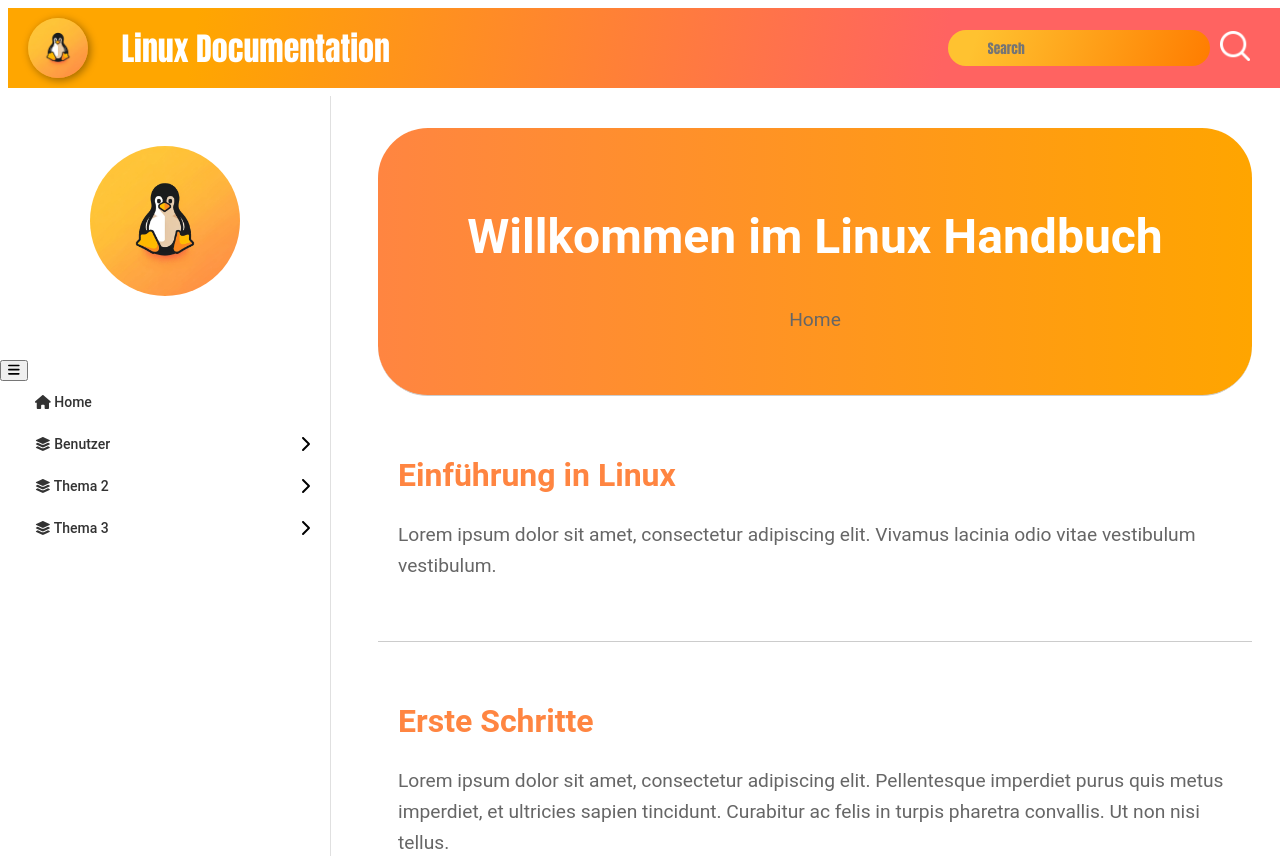
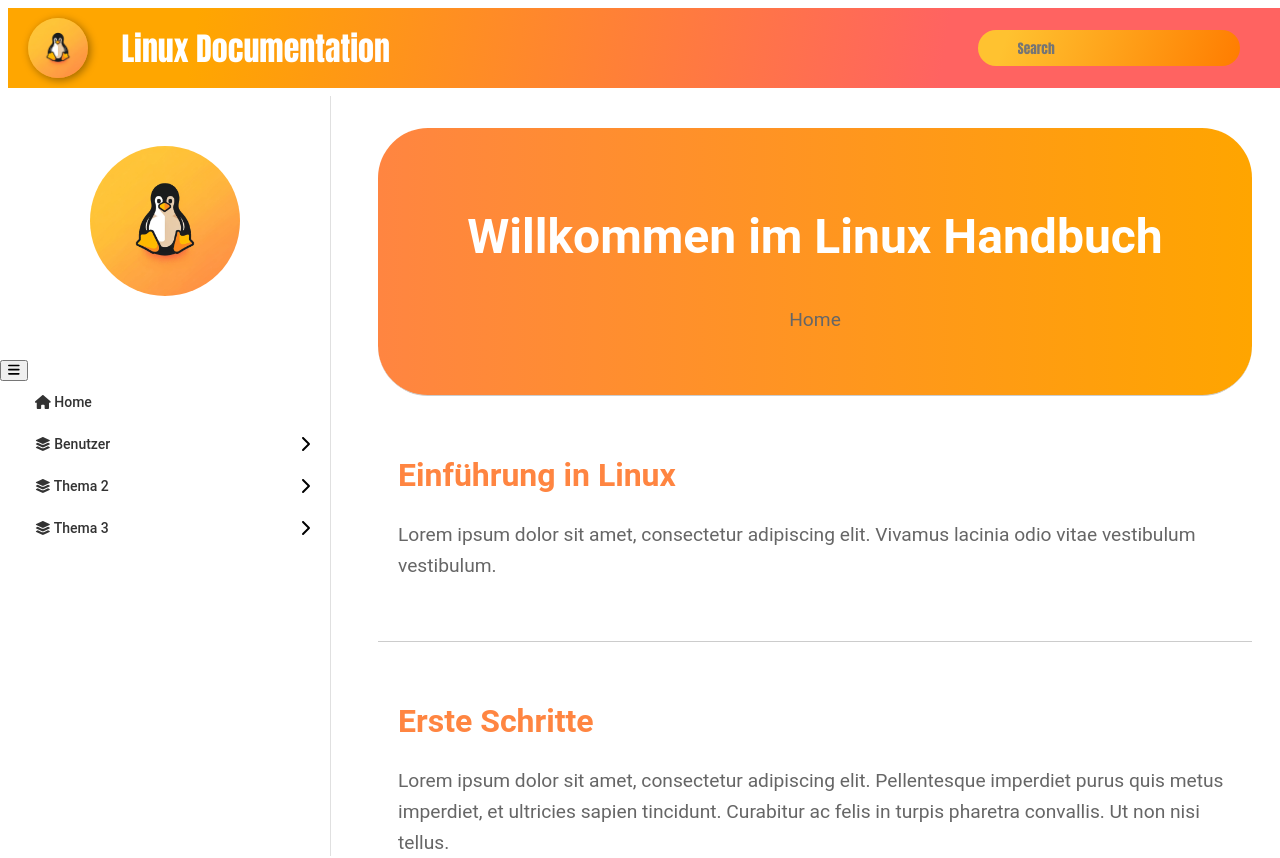
Before and after one commit to rtinase/linux-manual, a React (Create React App) app: page / in a window 1280 px wide. Shown: the top 858 px of the page. Built offline with nearby package versions, Linux system fonts and the light colour scheme.

Commit message:
+ search with url

```diff
--- a/src/App.js
+++ b/src/App.js
@@ -12,8 +12,8 @@
 
   return (
     <div className="app">
-      <Header />
       <Router>
+        <Header />
         <Sidebar isOpen={isSidebarOpen} toggle={() => setIsSidebarOpen(!isSidebarOpen)} />
         <div className={`content ${isSidebarOpen ? 'sidebar-open' : 'sidebar-closed'}`}>
           <Routes>
--- a/src/Components/Header.js
+++ b/src/Components/Header.js
@@ -1,10 +1,12 @@
 import React, { useState } from 'react';
 import './Header.css'; // Assuming the CSS file is named Header.css
+import { useNavigate } from "react-router-dom";
 
 function Header() {
     const [searchQuery, setSearchQuery] = useState('');
     const [searchResults, setSearchResults] = useState([]);
     const [showDropdown, setShowDropdown] = useState(false);
+    const navigate = useNavigate();
 
     const handleInputChange = (event) => {
         const query = event.target.value;
@@ -18,13 +20,9 @@
         }
     };
 
-    const handleSearch = () => {
-        // Handle search logic if needed
-    };
-
     const handleKeyPress = (event) => {
         if (event.key === 'Enter') {
-            handleSearch();
+            handleResultClick();
         }
     };
 
@@ -52,7 +50,6 @@
     };
 
     const handleResultClick = (page) => {
-        // Assuming `page` is the name of the page to navigate to
         const context = require.context('../pages', true, /\.js$/);
         const keys = context.keys();
         const getKey = (key) => {
@@ -60,15 +57,16 @@
             const fileName = parts[parts.length - 1].replace('.js', '');
             return fileName;
         }
-        if (page == "Home") {
-            window.location.href = "/";
+        if (page === "Home") {
+            navigate("/");
         }
-        keys.forEach(key => {
-            if (getKey(key) === page) {
-                window.location.href = `${key.toLowerCase().replace('.js', '')}`;
-            }
-        });
-        console.log(`/pages/${page}`);
+        else {
+            keys.forEach(key => {
+                if (getKey(key) === page) {
+                    navigate(`${key.toLowerCase().replace('.js', '')}`);
+                }
+            });
+        }
     };
 
     return (
@@ -86,10 +84,8 @@
                         placeholder="Search"
                         value={searchQuery}
                         onChange={handleInputChange}
-                        onKeyPress={handleKeyPress}
                     />
-                    <button className="find-button" onClick={handleSearch}>
-                        <img className="search-icon" src="./Data/search.png" alt="Search Icon" />
+                    <button className="find-button" onClick={handleResultClick}>
                     </button>
                     {showDropdown && (
                         <ul className="search-dropdown">
```
